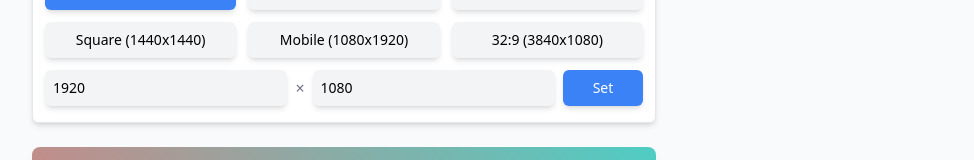
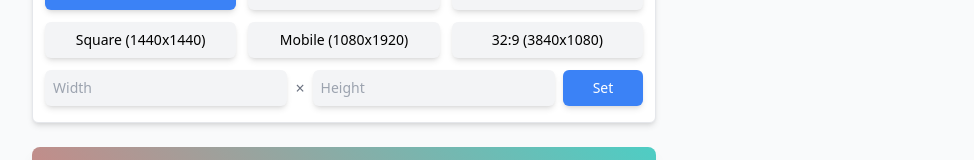
Before and after one commit to AdrianMiller99/gradient_wallpaper_generator, a React (Vite) app: page / in a window 1280 px wide. Shown: the part 517-677 px from the top of the page, without its empty margins (296-1270 px from the left). Built offline with nearby package versions, Linux system fonts and the light colour scheme.

Commit message:
added browser tab icon and changed default custom aspect ratio to make UX more intuitive

```diff
--- a/index.html
+++ b/index.html
@@ -2,6 +2,7 @@
 <html lang="en">
   <head>
     <meta charset="UTF-8" />
+    <link rel="icon" type="image/png" href="/icon.png" />
     <meta name="viewport" content="width=device-width, initial-scale=1.0" />
     <title>Gradient Generator</title>
   </head>
--- a/src/components/GradientForm.tsx
+++ b/src/components/GradientForm.tsx
@@ -30,8 +30,8 @@
   ]);
   const [angle, setAngle] = useState(45);
   const [selectedRatio, setSelectedRatio] = useState<AspectRatio>(aspectRatios[0]);
-  const [customWidth, setCustomWidth] = useState('1920');
-  const [customHeight, setCustomHeight] = useState('1080');
+  const [customWidth, setCustomWidth] = useState('');
+  const [customHeight, setCustomHeight] = useState('');
 
   const getGradientString = () => {
     return `linear-gradient(${angle}deg, ${colorStops.map(stop =>
```
Also changed, not shown: public/icon.png (added).
